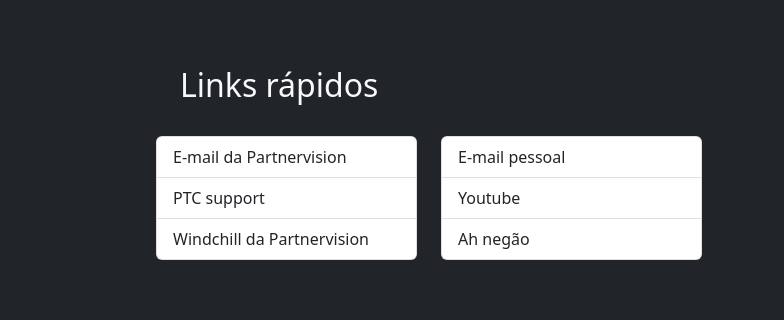
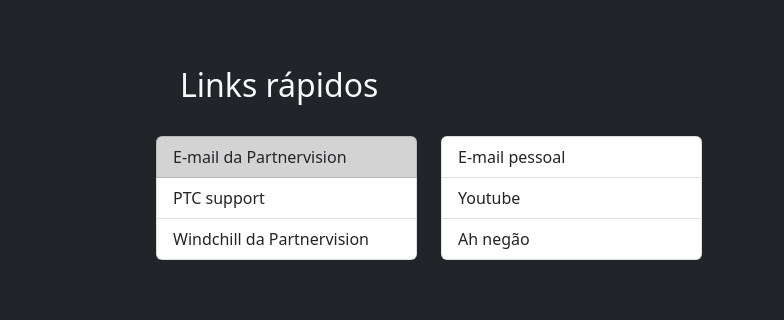
Before and after one commit to giovannins/homepage, a plain HTML site: page index.html in a window 1280 px wide. In both pictures the pointer is over the link "E-mail da Partnervision". Shown: the part 203-523 px from the top of the page, 496-1280 px from the left. Drawn offline with nearby package versions, Linux system fonts and the light colour scheme.

Commit message:
transitions na tag A

```diff
--- a/index.html
+++ b/index.html
@@ -11,6 +11,17 @@
 </head>
 
 <body class="bg-dark text-light">
+
+    <style>
+        a {
+            transition: all 150ms;
+        }
+
+        a:hover {
+            background-color: rgb(211, 211, 211);
+        }
+    </style>
+
     <div class="text-center m-3">
         <h1>Olá! Bem-vindo</h1>
     </div>
```
